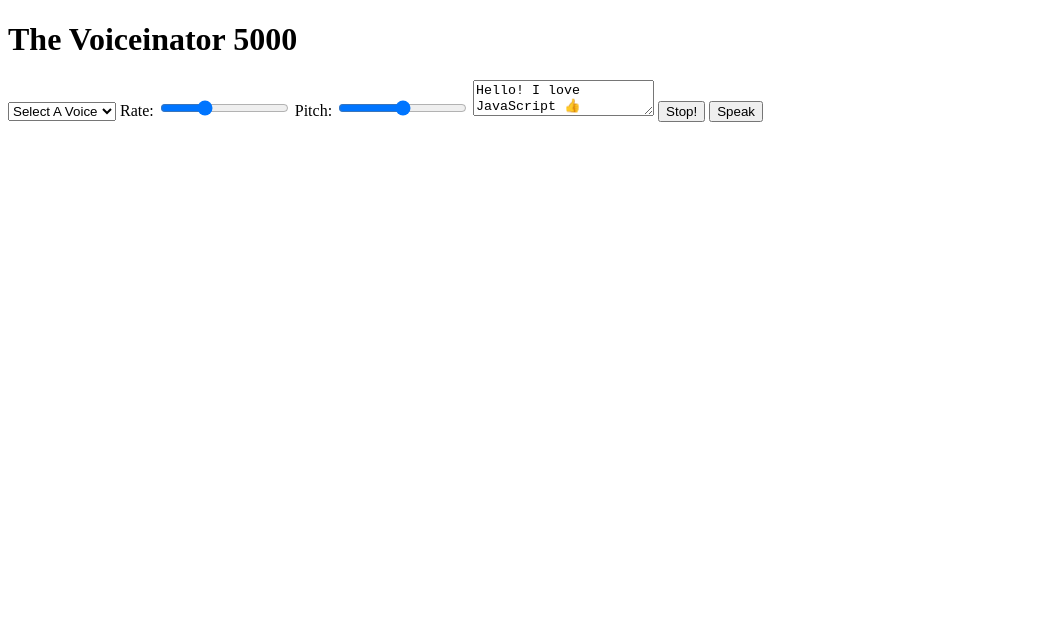
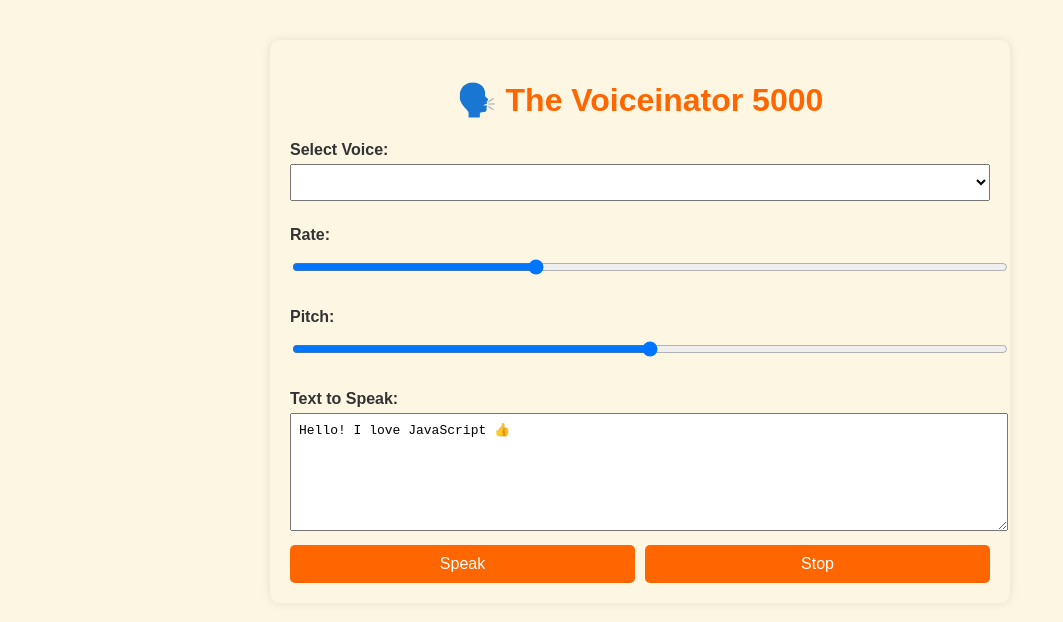
Before and after one commit to acciojob/Speech-Synthesis-MAYANKSINGHCHAUHAN, a website: page main.html in a window 1280 px wide. Shown: the whole page, without its empty margins (0-1063 px from the left). Drawn offline with Linux system fonts and the light colour scheme.

Commit message:
created a submission

```diff
--- a/main.html
+++ b/main.html
@@ -2,41 +2,138 @@
 <html lang="en">
 <head>
   <meta charset="UTF-8">
-  <title>Speech Synthesis</title>
-  <link href='https://fonts.googleapis.com/css?family=Pacifico' rel='stylesheet' type='text/css'>
-  <link rel="stylesheet" href="style.css">
+  <title>The Voiceinator 5000</title>
+  <style>
+    body {
+      font-family: sans-serif;
+      background: #fdf6e3;
+      color: #333;
+      max-width: 700px;
+      margin: 40px auto;
+      padding: 20px;
+      box-shadow: 0 0 10px rgba(0,0,0,0.1);
+      border-radius: 10px;
+    }
+
+    h1 {
+      text-align: center;
+      color: #ff6600;
+    }
+
+    label {
+      display: block;
+      margin: 15px 0 5px;
+      font-weight: bold;
+    }
+
+    select, textarea, input[type="range"] {
+      width: 100%;
+      padding: 8px;
+      margin-bottom: 10px;
+      font-size: 1em;
+    }
+
+    textarea {
+      height: 100px;
+    }
+
+    .buttons {
+      display: flex;
+      gap: 10px;
+    }
+
+    button {
+      flex: 1;
+      padding: 10px;
+      font-size: 1em;
+      background: #ff6600;
+      color: white;
+      border: none;
+      border-radius: 5px;
+      cursor: pointer;
+      transition: background 0.3s;
+    }
+
+    button:hover {
+      background: #e65c00;
+    }
+  </style>
 </head>
 <body>
 
-    <div class="voiceinator">
+  <h1>🗣️ The Voiceinator 5000</h1>
 
-      <h1>The Voiceinator 5000</h1>
-
-      <select name="voice" id="voices">
-        <option value="">Select A Voice</option>
-      </select>
+  <label for="voiceSelect">Select Voice:</label>
+  <select id="voiceSelect"></select>
 
   <label for="rate">Rate:</label>
-      <input name="rate" type="range" min="0" max="3" value="1" step="0.1">
+  <input id="rate" type="range" min="0.5" max="2" value="1" step="0.1">
 
   <label for="pitch">Pitch:</label>
+  <input id="pitch" type="range" min="0" max="2" value="1" step="0.1">
 
-      <input name="pitch" type="range" min="0" max="2" step="0.1">
-      <textarea name="text">Hello! I love JavaScript 👍</textarea>
-      <button id="stop">Stop!</button>
+  <label for="text">Text to Speak:</label>
+  <textarea id="text">Hello! I love JavaScript 👍</textarea>
+
+  <div class="buttons">
     <button id="speak">Speak</button>
-
+    <button id="stop">Stop</button>
   </div>
 
   <script>
     const msg = new SpeechSynthesisUtterance();
     let voices = [];
-  const voicesDropdown = document.querySelector('[name="voice"]');
-  const options = document.querySelectorAll('[type="range"], [name="text"]');
-  const speakButton = document.querySelector('#speak');
-  const stopButton = document.querySelector('#stop');
+    const voiceSelect = document.getElementById('voiceSelect');
+    const rate = document.getElementById('rate');
+    const pitch = document.getElementById('pitch');
+    const textInput = document.getElementById('text');
+    const speakButton = document.getElementById('speak');
+    const stopButton = document.getElementById('stop');
 
-  //Your code goes here
+    function populateVoices() {
+      voices = speechSynthesis.getVoices();
+      voiceSelect.innerHTML = voices
+        .map(voice => `<option value="${voice.name}">${voice.name} (${voice.lang})</option>`)
+        .join('');
+    }
+
+    function setVoice() {
+      msg.voice = voices.find(voice => voice.name === voiceSelect.value);
+      restart();
+    }
+
+    function speak() {
+      if (!textInput.value.trim()) return;
+      msg.text = textInput.value;
+      speechSynthesis.speak(msg);
+    }
+
+    function stop() {
+      speechSynthesis.cancel();
+    }
+
+    function restart() {
+      stop();
+      speak();
+    }
+
+    // Init
+    msg.rate = rate.value;
+    msg.pitch = pitch.value;
+
+    // Events
+    speechSynthesis.addEventListener('voiceschanged', populateVoices);
+    voiceSelect.addEventListener('change', setVoice);
+    rate.addEventListener('change', () => {
+      msg.rate = rate.value;
+      restart();
+    });
+    pitch.addEventListener('change', () => {
+      msg.pitch = pitch.value;
+      restart();
+    });
+    speakButton.addEventListener('click', speak);
+    stopButton.addEventListener('click', stop);
   </script>
 
 </body>
--- a/styles.css
+++ /dev/null
@@ -1,94 +0,0 @@
-html {
-  font-size: 10px;
-  box-sizing: border-box;
-}
-
-*, *:before, *:after {
-  box-sizing: inherit;
-}
-
-body {
-  margin: 0;
-  padding: 0;
-  font-family: sans-serif;
-  background-color: #3BC1AC;
-  display: flex;
-  min-height: 100vh;
-  align-items: center;
-
-  background-image:
-  radial-gradient(circle at 100% 150%, #3BC1AC 24%, #42D2BB 25%, #42D2BB 28%, #3BC1AC 29%, #3BC1AC 36%, #42D2BB 36%, #42D2BB 40%, transparent 40%, transparent),
-  radial-gradient(circle at 0    150%, #3BC1AC 24%, #42D2BB 25%, #42D2BB 28%, #3BC1AC 29%, #3BC1AC 36%, #42D2BB 36%, #42D2BB 40%, transparent 40%, transparent),
-  radial-gradient(circle at 50%  100%, #42D2BB 10%, #3BC1AC 11%, #3BC1AC 23%, #42D2BB 24%, #42D2BB 30%, #3BC1AC 31%, #3BC1AC 43%, #42D2BB 44%, #42D2BB 50%, #3BC1AC 51%, #3BC1AC 63%, #42D2BB 64%, #42D2BB 71%, transparent 71%, transparent),
-  radial-gradient(circle at 100% 50%, #42D2BB 5%, #3BC1AC 6%, #3BC1AC 15%, #42D2BB 16%, #42D2BB 20%, #3BC1AC 21%, #3BC1AC 30%, #42D2BB 31%, #42D2BB 35%, #3BC1AC 36%, #3BC1AC 45%, #42D2BB 46%, #42D2BB 49%, transparent 50%, transparent),
-  radial-gradient(circle at 0    50%, #42D2BB 5%, #3BC1AC 6%, #3BC1AC 15%, #42D2BB 16%, #42D2BB 20%, #3BC1AC 21%, #3BC1AC 30%, #42D2BB 31%, #42D2BB 35%, #3BC1AC 36%, #3BC1AC 45%, #42D2BB 46%, #42D2BB 49%, transparent 50%, transparent);
-  background-size:100px 50px;
-}
-
-.voiceinator {
-  padding: 2rem;
-  width: 50rem;
-  margin: 0 auto;
-  border-radius: 1rem;
-  position: relative;
-  background: white;
-  overflow: hidden;
-  z-index: 1;
-  box-shadow: 0 0 5px 5px rgba(0,0,0,0.1);
-}
-
-h1 {
-  width: calc(100% + 4rem);
-  margin: -2rem 0 2rem -2rem;
-  padding: .5rem;
-  background: #ffc600;
-  border-bottom: 5px solid #F3C010;
-  text-align: center;
-  font-size: 5rem;
-  font-weight: 100;
-  font-family: 'Pacifico', cursive;
-  text-shadow: 3px 3px 0 #F3C010;
-}
-
-.voiceinator input,
-.voiceinator button,
-.voiceinator select,
-.voiceinator textarea {
-  width: 100%;
-  display: block;
-  margin: 10px 0;
-  padding: 10px;
-  border: 0;
-  font-size: 2rem;
-  background: #F7F7F7;
-  outline: 0;
-}
-
-textarea {
-  height: 20rem;
-}
-
-input[type="select"] {
-
-}
-
-.voiceinator button {
-  background: #ffc600;
-  border: 0;
-  width: 49%;
-  float: left;
-  font-family: 'Pacifico', cursive;
-  margin-bottom: 0;
-  font-size: 2rem;
-  border-bottom: 5px solid #F3C010;
-  cursor: pointer;
-  position: relative;
-}
-
-.voiceinator button:active {
-  top: 2px;
-}
-
-.voiceinator button:nth-of-type(1) {
-  margin-right: 2%;
-}
```
Lines whose indentation alone changed are shown as unchanged.
